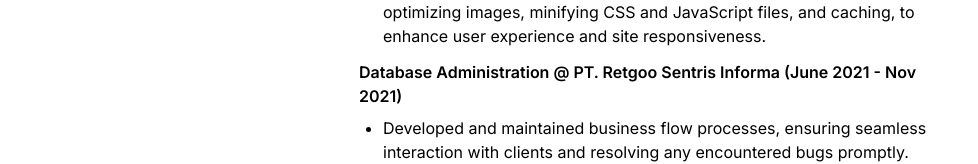
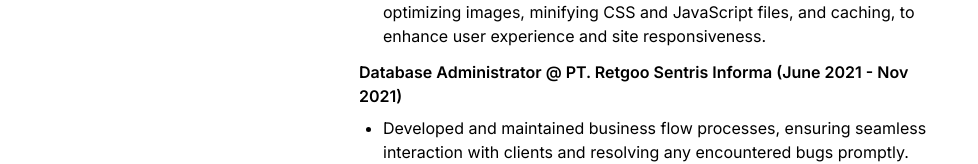
Before and after one commit to Rizatzmi/React-Shoqibul, a React (Create React App) app: page / in a window 1280 px wide. Shown: the part 580-744 px from the top of the page, without its empty margins (153-1131 px from the left). Built offline with nearby package versions, Linux system fonts and the light colour scheme.

Commit message:
Update Experience.js

```diff
--- a/src/Data/Experience.js
+++ b/src/Data/Experience.js
@@ -16,7 +16,7 @@ const experiences = [
   },
   {
     title:
-      "Database Administration @ PT. Retgoo Sentris Informa (June 2021 - Nov 2021)",
+      "Database Administrator @ PT. Retgoo Sentris Informa (June 2021 - Nov 2021)",
     impact: [
       "Developed and maintained business flow processes, ensuring seamless interaction with clients and resolving any encountered bugs promptly.",
       "Managed PostgreSQL databases effectively, overseeing data storage, retrieval, and security measures to optimize database performance.",
```
